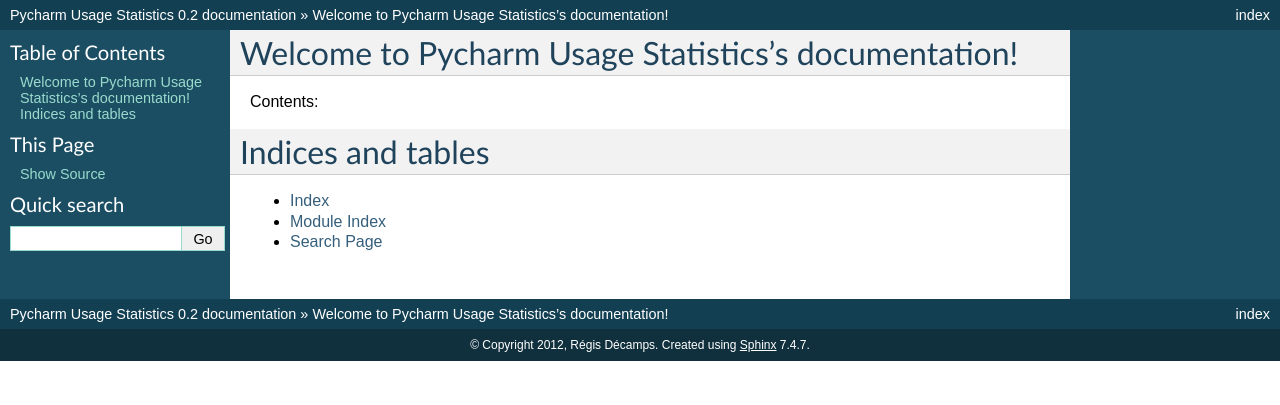
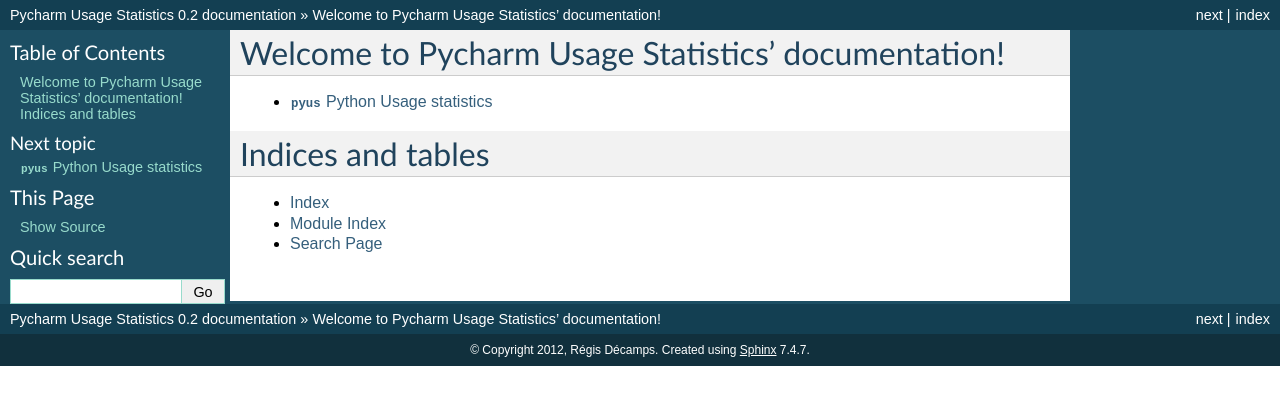
Before and after one commit to hughstephens/gapymeasure, a Sphinx documentation site: the page built from doc/index.rst, in a window 1280 px wide. Shown: the top 405 px of the page. Built offline with Sphinx 7.4.7, drawn with Linux system fonts in a browser that asks for light colours.

Commit message:
sphinx documentation for pyus

```diff
--- a/doc/conf.py
+++ b/doc/conf.py
@@ -18,6 +18,7 @@
 # add these directories to sys.path here. If the directory is relative to the
 # documentation root, use os.path.abspath to make it absolute, like shown here.
 #sys.path.insert(0, os.path.abspath('.'))
+sys.path.insert(0, os.path.abspath('..'))
 
 # -- General configuration -----------------------------------------------------
 
--- a/doc/index.rst
+++ b/doc/index.rst
@@ -3,15 +3,13 @@
    You can adapt this file completely to your liking, but it should at least
    contain the root `toctree` directive.
 
-Welcome to Pycharm Usage Statistics's documentation!
+Welcome to Pycharm Usage Statistics' documentation!
 ====================================================
-
-Contents:
 
 .. toctree::
    :maxdepth: 2
 
-
+   pyus
 
 Indices and tables
 ==================
--- /dev/null
+++ b/doc/pyus.rst
@@ -0,0 +1,7 @@
+:mod:`pyus` Python Usage statistics
+==================
+
+.. automodule:: pyus
+    :members:
+    :undoc-members:
+    :show-inheritance:
--- a/pyus.py
+++ b/pyus.py
@@ -96,6 +96,7 @@
     def _track(self, hit_type, params=None):
         """
         Tracking method, called by subclasses.
+
         :param hit_type: hit type, should be provided by a subclass method.
         :param prams: A dict of other query parameters, should be provided by the subclass method.
         """
@@ -150,6 +151,7 @@
     def track_event(self, category, action, label=None, value=-1, params=None):
         """
         Track an event within the application.
+
         :param category:  a category is a name that you supply as a way to group objects that you want to track. The term Category appears in the reporting interface as Top Categories in the Events Overview page.
         :param action: Typically, you will use the action parameter to name the type of event or interaction you want to track for a particular web object. For example, with a single "Videos" category, you can track a number of specific events with this parameter, such as play, stop, pause. You can supply any string for the action parameter. In some situations, the actual event or action name is not as meaningful, so you might use the action parameter to track other elements. For example, if you want to track page downloads, you could provide the document file type as the action parameter for the download event.
         :param label: With labels, you can provide additional information for events that you want to track, such as the movie title in the video example
@@ -188,6 +190,7 @@
 def random_uuid():
     """
     Generates a random UUID, based on the host ID and current time, as defined per RFC 4122 uuid1.
+
     :return: a UUID `str`
     """
     import uuid
```
